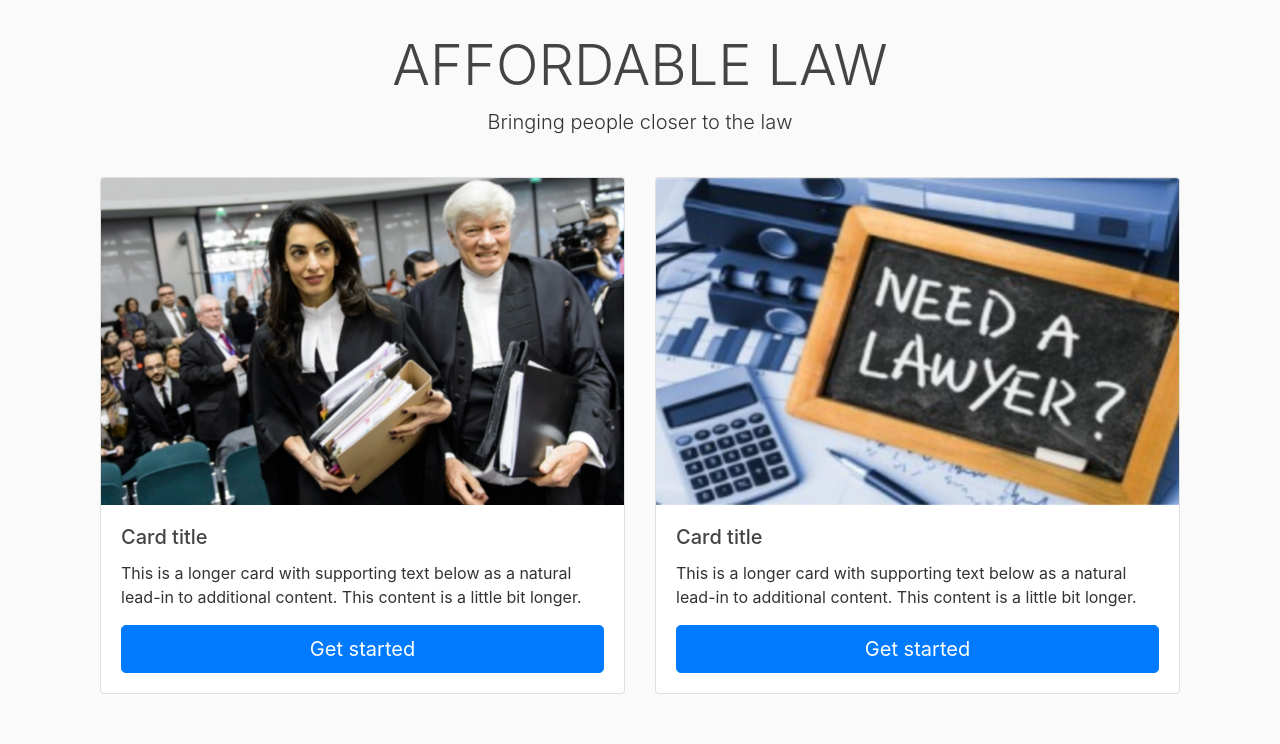
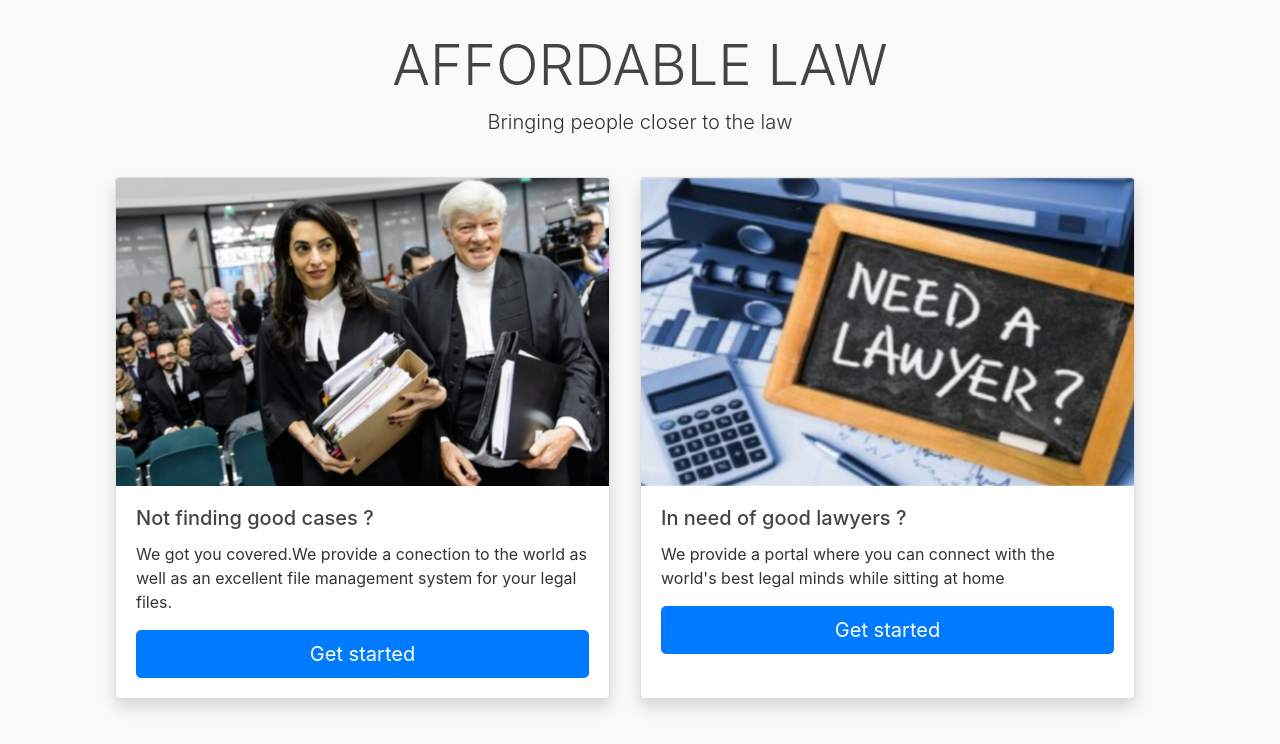
Before and after one commit to nishitjain1204/Affordable-Law, a Flask app: page / in a window 1280 px wide. Shown: the part 56-800 px from the top of the page. Run offline with Flask 2, Linux system fonts and the light colour scheme; some libraries are stand-ins or nearby versions.

Commit message:
improved UI for about page

```diff
--- a/templates/about.html
+++ b/templates/about.html
@@ -53,20 +53,20 @@
 	<h1 class="display-4">AFFORDABLE LAW</h1>
 	<p class="lead">Bringing people closer to the law</p>
   </div>
-<div class="card-deck">
-	<div class="card">
+<div class="card-deck col-sm">
+	<div class="card shadow">
 	  <img class="card-img-top" src="static/site_images/lawyer_about.jpeg" alt="Card image cap">
 	  <div class="card-body">
-		<h5 class="card-title">Card title</h5>
-		<p class="card-text">This is a longer card with supporting text below as a natural lead-in to additional content. This content is a little bit longer.</p>
+		<h5 class="card-title">Not finding good cases ?</h5>
+		<p class="card-text">We got you covered.We provide a conection to the world as well as an excellent file management system for your legal files.</p>
 		<button type="button" class="btn btn-lg btn-block btn-primary">Get started</button>
 	  </div>
 	</div>
-	<div class="card">
+	<div class="card shadow">
 		<img class="card-img-top" src="static/site_images/user_about.jpeg" alt="Card image cap">
 		<div class="card-body">
-		  <h5 class="card-title">Card title</h5>
-		  <p class="card-text">This is a longer card with supporting text below as a natural lead-in to additional content. This content is a little bit longer.</p>
+		  <h5 class="card-title">In need of good lawyers ?</h5>
+		  <p class="card-text">We provide a portal where you can connect with the world's best legal minds while sitting at home</p>
 		  <button type="button" class="btn btn-lg btn-block btn-primary">Get started</button>
 		</div>
 	  </div>
```
